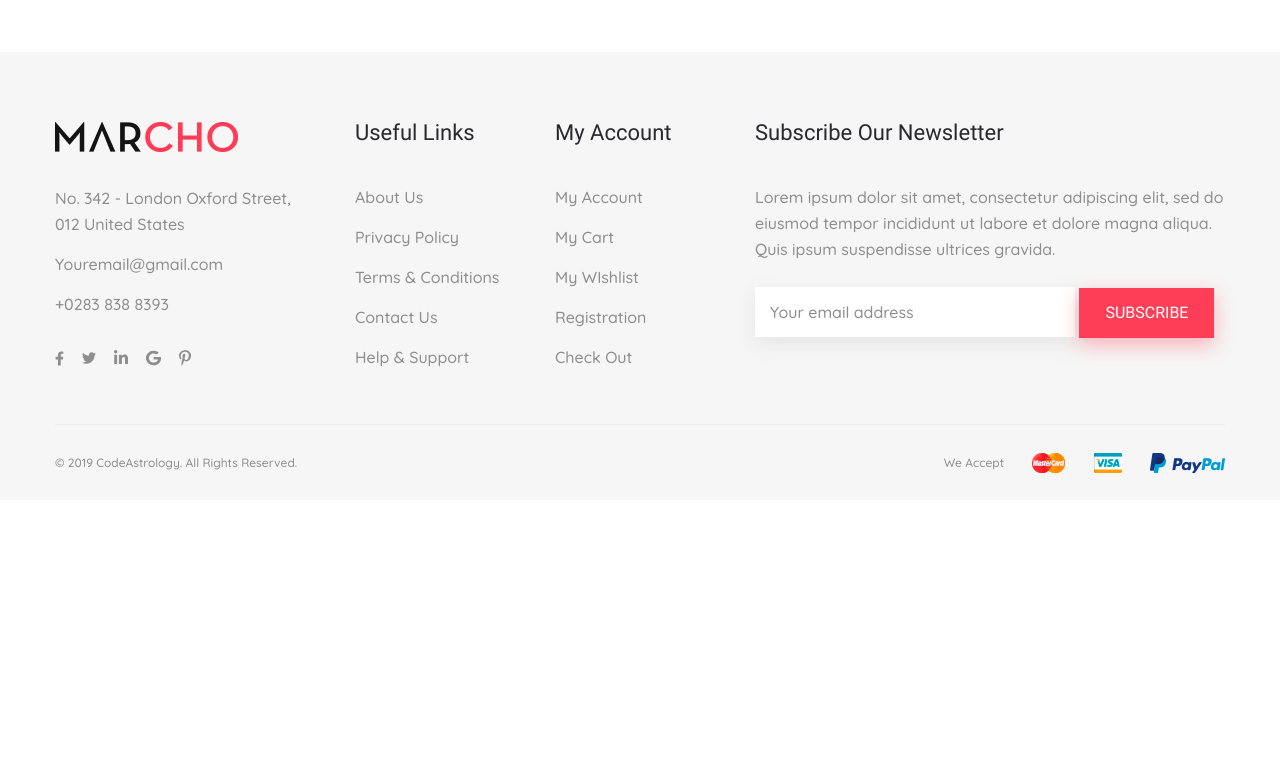
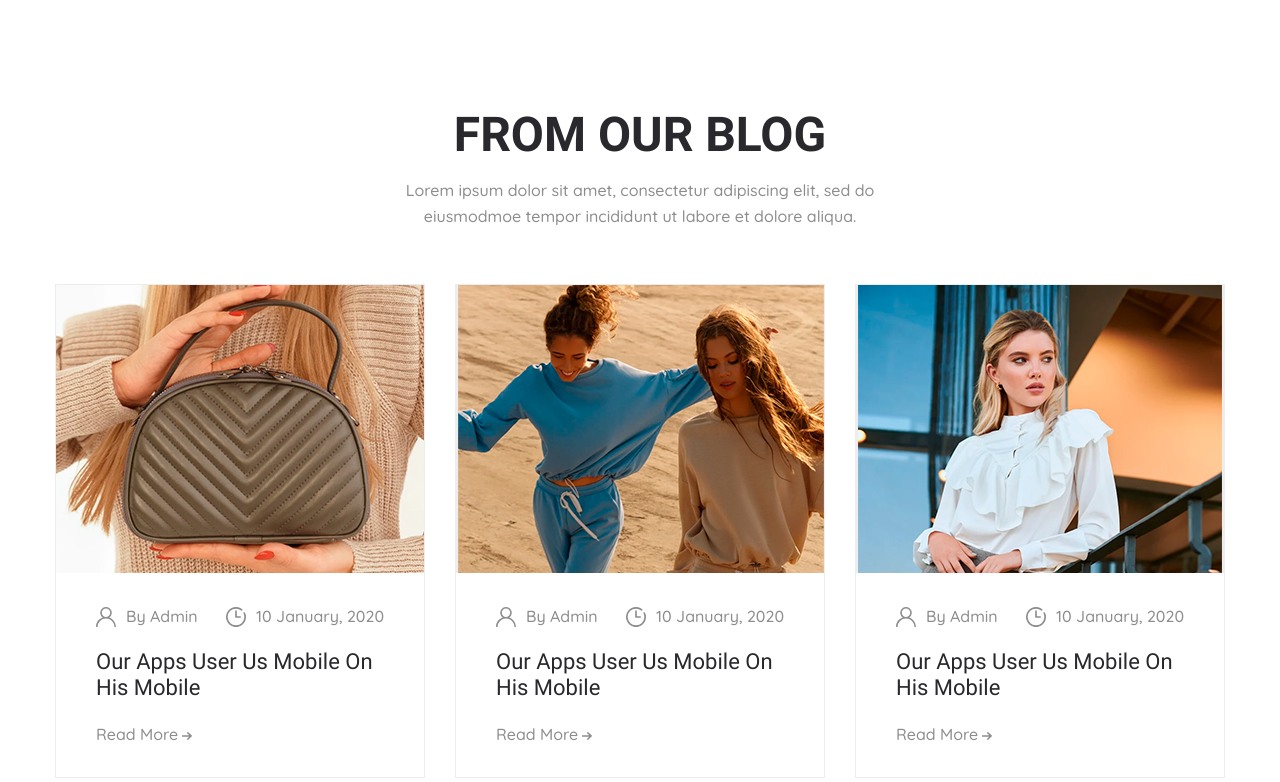
Before and after one commit to ITfrontTop/marcho, a website: page app/index.html in a window 1280 px wide. Shown: the part 5429-6211 px from the top of the page. Before the commit the page ends 5929 px from the top, so only its background shows below. Drawn offline with nearby package versions, Linux system fonts and the light colour scheme; files that its build step writes are made by us from their sources.

Commit message:
added blog

```diff
--- a/app/index.html
+++ b/app/index.html
@@ -535,7 +535,75 @@
             </div>
         </div>
 
-
+        <div class="blog">
+            <div class="container">
+                <h3 class="title">
+                    From Our Blog
+                </h3>
+                <p class="text">
+                    Lorem ipsum dolor sit amet, consectetur adipiscing elit, sed do eiusmodmoe tempor incididunt ut labore et dolore aliqua.
+                </p>
+                <div class="blog__items">
+                    <div class="blog__item">
+                        <a class="blog__item-imglink" href="#">
+                            <img src="images/blog/1.jpg" alt="blog img">
+                        </a>
+                        <div class="blog__item-box">
+                            <div class="blog__item-info">
+                                <a class="blog__item-author" href="#">By Admin</a>
+                                <div class="blog__item-data">10 January, 2020</div>
+                            </div>
+                            <a class="blog__item-titlelink" href="#">
+                                <h4 class="blog__item-title">
+                                    Our Apps User Us Mobile On His Mobile
+                                </h4>
+                            </a>
+                            <a class="blog__item-link" href="#">
+                                Read More
+                            </a>
+                        </div>
+                    </div>
+                    <div class="blog__item">
+                        <a class="blog__item-imglink" href="#">
+                            <img src="images/blog/2.jpg" alt="blog img">
+                        </a>
+                        <div class="blog__item-box">
+                            <div class="blog__item-info">
+                                <a class="blog__item-author" href="#">By Admin</a>
+                                <div class="blog__item-data">10 January, 2020</div>
+                            </div>
+                            <a class="blog__item-titlelink" href="#">
+                                <h4 class="blog__item-title">
+                                    Our Apps User Us Mobile On His Mobile
+                                </h4>
+                            </a>
+                            <a class="blog__item-link" href="#">
+                                Read More
+                            </a>
+                        </div>
+                    </div>
+                    <div class="blog__item">
+                        <a class="blog__item-imglink" href="#">
+                            <img src="images/blog/3.jpg" alt="blog img">
+                        </a>
+                        <div class="blog__item-box">
+                            <div class="blog__item-info">
+                                <a class="blog__item-author" href="#">By Admin</a>
+                                <div class="blog__item-data">10 January, 2020</div>
+                            </div>
+                            <a class="blog__item-titlelink" href="#">
+                                <h4 class="blog__item-title">
+                                    Our Apps User Us Mobile On His Mobile
+                                </h4>
+                            </a>
+                            <a class="blog__item-link" href="#">
+                                Read More
+                            </a>
+                        </div>
+                    </div>
+                </div>
+            </div>
+        </div>
 
     </main>
     <footer class="footer">
--- a/app/scss/style.scss
+++ b/app/scss/style.scss
@@ -658,15 +658,13 @@ footer {
         flex-direction: column;
         justify-content: center;
         text-align: center;
+        box-shadow: 0px 10px 40px 0px rgba(187, 187, 187, 0.3);
         span {
             font-size: 48px;
             @extend %roboto-700;
             margin: 10px 0 7px;
             color: $title;
         }
-    }
-    &__text {
-
     }
     &__link {
         text-transform: uppercase;
@@ -689,4 +687,106 @@ footer {
 }
 
 
+.blog {
+    padding: 50px 0 160px;
+    background-image: url('../images/blog-bg.svg');
+    background-repeat: no-repeat;
+    background-position: center center;
+    &__items {
+        display: flex;
+        justify-content: space-between;
+        position: relative;
+        &::after {
+            content: '';
+            position: absolute;
+            right: -20;
+            top: -25;
+            z-index: -1;
+            width: 126px;
+            height: 53px;
+            background-image: url('../images/decor/blog-decor.svg');
+
+        }
+    }
+    &__item {
+        max-width: 370px;
+        border: 1px solid #ececec;
+        transition: all 0.3s;
+        &:hover {
+            box-shadow: 20px 0px 60px 0px rgba(202, 202, 202, 0.35);
+            border: none;
+            .blog__item-link {
+                color: $accent;
+                &::after{
+                    background-image: url('../images/icons/arrow-accent.svg');
+
+                }
+            }
+        }
+    }
+    &__item-imglink {
+        display: block;
+        img {
+            height: 288px;
+            object-fit: cover;
+        }
+    }
+    &__item-box {
+        padding: 30px 40px;
+    }
+    &__item-info {
+        display: flex;
+        justify-content: space-between;
+        margin-bottom: 20px;
+    }
+    &__item-author,
+    &__item-data {
+        padding-left: 30px;
+        position: relative;
+        &::before {
+            content: '';
+            position: absolute;
+            width: 20px;
+            height: 20px;
+            left: 0;
+            top: 4px;
+        }
+    }
+    &__item-author::before {
+        background-image: url('../images/icons/user-grey.svg');
+
+    }
+    &__item-data::before {
+        background-image: url('../images/icons/time.svg');
+    }
+    &__item-title {
+        color: $title;
+        @extend %roboto-400;
+        font-size: 22px;
+        margin-bottom: 20px;
+    }
+    &__item-link {
+        position: relative;
+        transition: all .0.3s;
+    }
+    &__item-link::after {
+        content: '';
+        width: 10px;
+        height: 8px;
+        background-image: url('../images/icons/arrow.svg');
+        position: absolute;
+        top: 8px;
+        right: -14px;
+    }
+}
+
+
+
+
+
+
+
+
+
+
 @import 'media';
```
Also changed, not shown: app/images/blog-bg.svg (added), app/images/blog/1.jpg (added), app/images/blog/2.jpg (added), app/images/blog/3.jpg (added), app/images/decor/blog-decor.svg (added), app/images/icons/arrow-accent.svg (added), app/images/icons/arrow.svg (added), app/images/icons/time.svg (added), app/images/icons/user-grey.svg (added).
